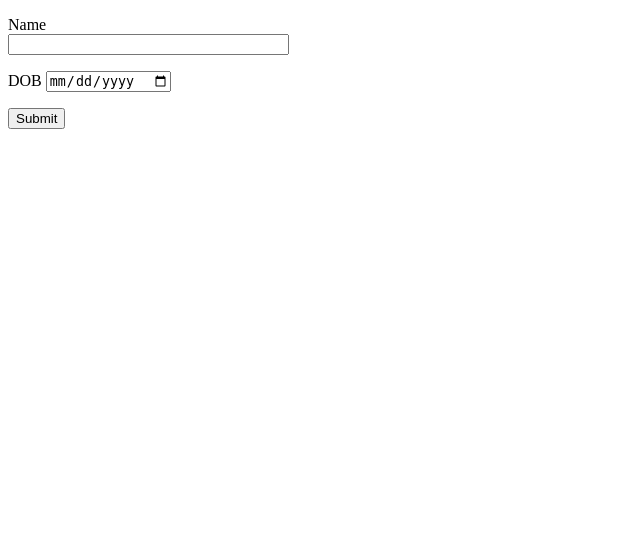
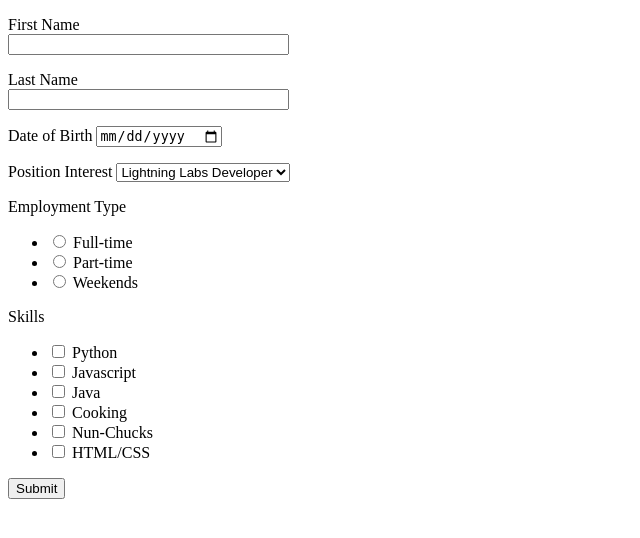
Before and after one commit to RickBrennan1990/Python_Forms, a Flask app: page /form in a window 1280 px wide. Shown: the top 538 px of the page, without its empty margins (0-640 px from the left). Run offline with Flask 3, Linux system fonts and the light colour scheme.

Commit message:
Finished Basic form and began survey

```diff
--- a/app.py
+++ b/app.py
@@ -1,28 +1,69 @@
 from flask import Flask, render_template, redirect, url_for
 from flask_wtf import FlaskForm
-from wtforms import StringField, SubmitField, RadioField, DateField, TextAreaField
+from wtforms import StringField, SubmitField, RadioField, DateField, TextAreaField, SelectField, SelectMultipleField, \
+    widgets
 from wtforms.validators import DataRequired
 
 app = Flask(__name__)
-app.config['SECRET_KEY'] = 'patricks_most_secret_key'  # Replace with a real secret key
+app.config['SECRET_KEY'] = 'patricks_most_secret_key'
 
-class MyForm(FlaskForm):
+
+class BasicForm(FlaskForm):
+    first_name = StringField('First Name', validators=[DataRequired()])
+    last_name = StringField('Last Name', validators=[DataRequired()])
+    dob = DateField('Date of Birth')
+    position = SelectField(u'Position Interest',
+                           choices=[('Developer', 'Lightning Labs Developer'), ('Janitor', 'Janitor'),
+                                    ('Astronaut', 'Astronaut')])
+    employment_type = RadioField(u'Employment Type',
+                                 choices=[('Full-time', 'Full-time'), ('Part-time', 'Part-time'),
+                                          ('Weekends', 'Weekends')])
+    skills = SelectMultipleField('Skills',
+                                 choices=[('Python', 'Python'), ('Javascript', 'Javascript'), ('Java', 'Java'),
+                                          ('Cooking', 'Cooking'), ('Nun-Chucks', 'Nun-Chucks'),
+                                          ('HTML/CSS', 'HTML/CSS')],
+                                 option_widget=widgets.CheckboxInput(), widget=widgets.ListWidget(prefix_label=False))
+    submit = SubmitField('Submit', validators=[DataRequired()])
+
+
+class GreenEggsAndHam(FlaskForm):
     name = StringField('Name', validators=[DataRequired()])
     submit = SubmitField('Submit', validators=[DataRequired()])
-    DOB = DateField('DOB')
+
 
 @app.route('/')
 def index():
     return render_template('index.html')
 
+
+# Basic Survey
 @app.route('/form', methods=['GET', 'POST'])
 def form():
-    form = MyForm()
+    form = BasicForm()
+    if form.validate_on_submit():
+        first_name = form.first_name.data
+        last_name = form.last_name.data
+        dob = form.dob.data
+        position = form.position.data
+        employment_type = form.employment_type.data
+        skills = form.skills.data
+        string_output = (
+            f"Hello, {first_name} {last_name}, Your birthday is {dob}, You're applying for our {position} position! You "
+            f"would like to work {employment_type}. Your skills include {skills}.")
+        return string_output
+    return render_template('form.html', form=form)
+
+
+# Green Eggs and Ham Survey
+@app.route('/name_form_green_eggs', methods=['GET', 'POST'])
+def name_form_green_eggs():
+    form = GreenEggsAndHam()
     if form.validate_on_submit():
         name = form.name.data
-        DOB = form.DOB.data
-        return f"Hello, {name}, Your birthday is {DOB}!"
-    return render_template('form.html', form=form)
+        string_output = (
+            f"Hello, {name}.")
+        return string_output
+    return render_template('name_form_green_eggs.html', form=form)
 
 
 if __name__ == '__main__':
--- a/templates/form.html
+++ b/templates/form.html
@@ -7,19 +7,52 @@
     <form method="POST" action="">
         {{ form.hidden_tag() }}
         <p>
-            {{ form.name.label }}<br>
-            {{ form.name(size=32) }}<br>
-            {% for error in form.name.errors %}
+            {{ form.first_name.label }}<br>
+            {{ form.first_name(size=32) }}<br>
+            {% for error in form.first_name.errors %}
                 <span style="color: red;">[{{ error }}]</span>
             {% endfor %}
         </p>
+
         <p>
-            {{ form.DOB.label }}
-            {{ form.DOB }}
-            {% for error in form.DOB.errors %}
+            {{ form.last_name.label }}<br>
+            {{ form.last_name(size=32) }}<br>
+            {% for error in form.last_name.errors %}
+                <span style="color: red;">[{{ error }}]</span>
+            {% endfor %}
+        </p>
+
+        <p>
+            {{ form.dob.label }}
+            {{ form.dob }}
+            {% for error in form.dob.errors %}
             <span style="color: red;">[{{ error }}]</span>
             {% endfor %}
         </p>
+
+        <p>
+            {{ form.position.label }}
+            {{ form.position }}
+            {% for error in form.position.errors %}
+            <span style="color: red;">[{{ error }}]</span>
+            {% endfor %}
+        </p>
+
+        <p>
+            {{ form.employment_type.label }}
+            {{ form.employment_type }}
+            {% for error in form.employment_type.errors %}
+            <span style="color: red;">[{{ error }}]</span>
+            {% endfor %}
+        </p>
+        <p>
+            {{ form.skills.label }}
+            {{ form.skills }}
+            {% for error in form.skills.errors %}
+            <span style="color: red;">[{{ error }}]</span>
+            {% endfor %}
+        </p>
+
         <p>{{ form.submit() }}</p>
     </form>
 </body>
--- a/templates/index.html
+++ b/templates/index.html
@@ -7,8 +7,9 @@
     <h1>SFC Cabrera, Welcome to my forms Page</h1>
     <p>
         I want to thank you for taking the time to review my work as well as the opportunity to work with your team. <br>
-        Below is a few forms that I have been working on. I plan on continuing work on this project to make it a sort of portfolio site.
+        Below are a few forms that I have been working on. I plan on continuing work on this project to make it a sort of portfolio site.
     </p>
     <p><a href="{{ url_for('form') }}">Basic Form</a></p>
+    <p><a href="{{ url_for('name_form_green_eggs') }}">Take my Cool Survey!</a></p>
 </body>
 </html>
```
Also changed, not shown: templates/name_form_green_eggs.html (added, +22 -0 lines).
